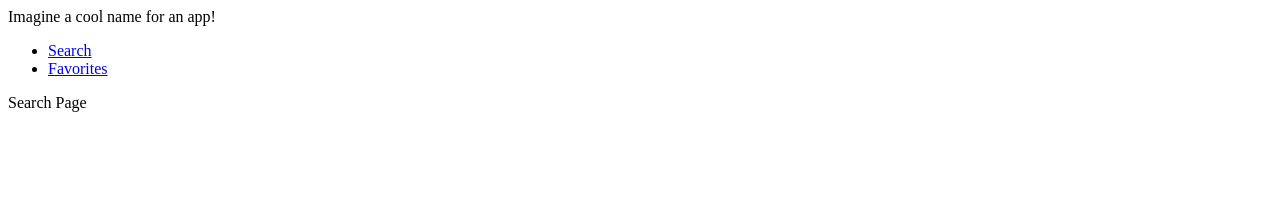
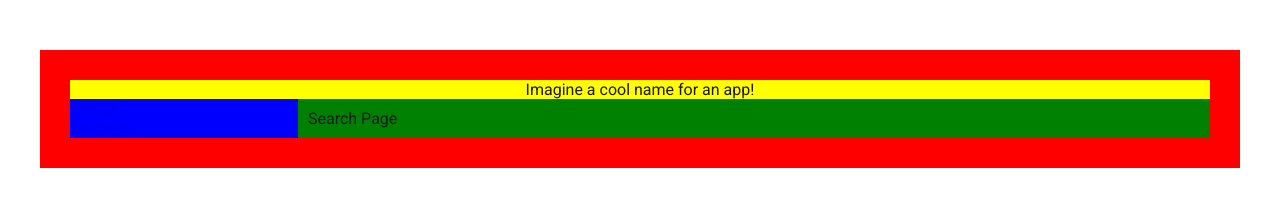
Before and after one commit to jeffersonRibeiro/luizalabs-front-end, a React app: page /search in a window 1280 px wide. Built offline with nearby package versions, Linux system fonts and the light colour scheme.

Commit message:
basic app wireframe structure

```diff
--- a/public/index.html
+++ b/public/index.html
@@ -13,6 +13,7 @@
       homescreen on Android. See https://developers.google.com/web/fundamentals/web-app-manifest/
     -->
     <link rel="manifest" href="%PUBLIC_URL%/manifest.json" />
+    <link rel="stylesheet" type="text/css" href="%PUBLIC_URL%/normalize.css">
     <!--
       Notice the use of %PUBLIC_URL% in the tags above.
       It will be replaced with the URL of the `public` folder during the build.
--- a/src/components/App/index.js
+++ b/src/components/App/index.js
@@ -2,6 +2,8 @@ import React from 'react';
 
 import getRoutes from '../../routes';
 import NavigationItems from '../NavigationItems';
+
+import './style.scss';
 
 const App = () => (
   <div className="app">
--- /dev/null
+++ b/src/components/App/style.scss
@@ -0,0 +1,26 @@
+.app {
+  background: red;
+  max-width: 1200px;
+  margin: 50px auto 0 auto;
+  padding: 30px;
+
+  &-title {
+    text-align: center;
+    background: yellow;
+  }
+
+  &-content {
+    display: flex;
+    background: blue;
+  }
+
+  .navigation-items {
+    width: 20%;
+  }
+
+  main {
+    padding: 10px;
+    width: 80%;
+    background: green;
+  }
+}
--- a/src/components/NavigationItems/index.js
+++ b/src/components/NavigationItems/index.js
@@ -2,8 +2,10 @@ import React from 'react';
 
 import NavigationItem from './NavigationItem';
 
+import './style.scss';
+
 const NavigationItems = () => (
-  <nav class="navigation-links">
+  <nav class="navigation-items">
     <ul>
       <NavigationItem path="/search" value="Search" />
       <NavigationItem path="/favorites" value="Favorites" />
--- /dev/null
+++ b/src/components/NavigationItems/style.scss
@@ -0,0 +1,13 @@
+.navigation-items {
+  ul {
+    padding: 0;
+    margin: 0;
+    list-style-type: none;
+
+    li {
+      a {
+        text-decoration: none;
+      }
+    }
+  }
+}
--- a/src/index.js
+++ b/src/index.js
@@ -3,6 +3,8 @@ import ReactDOM from 'react-dom';
 
 import App from './components/App';
 import Root from './Root';
+
+import './index.scss';
 
 ReactDOM.render(
   <Root>
--- /dev/null
+++ b/src/index.scss
@@ -0,0 +1,17 @@
+@import url('https://fonts.googleapis.com/css?family=Roboto');
+
+body {
+  margin: 0;
+  padding: 0;
+  font-family: -apple-system, BlinkMacSystemFont, 'Segoe UI', 'Roboto', 'Oxygen',
+    'Ubuntu', 'Cantarell', 'Fira Sans', 'Droid Sans', 'Helvetica Neue',
+    sans-serif;
+  -webkit-font-smoothing: antialiased;
+  -moz-osx-font-smoothing: grayscale;
+}
+
+body {
+  margin: 0;
+  color: #1b1a20;
+  font-family: 'Roboto', sans-serif;
+}
```
Also changed, not shown: public/normalize.css (added).
